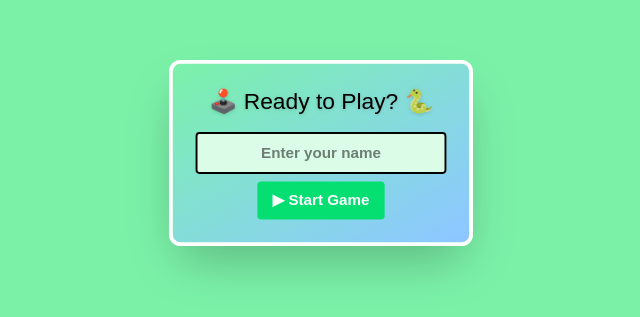
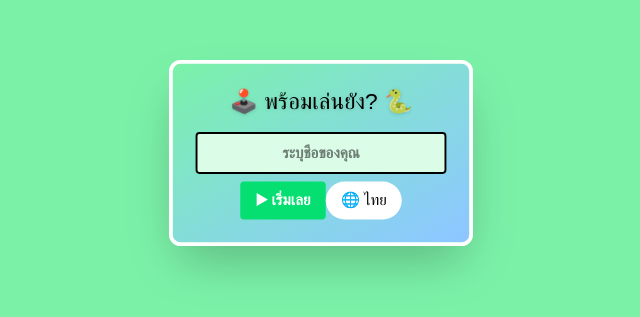
Before and after one commit to Boolooki/snake-game, a Next.js app: page / in a window 1280 px wide. Shown: the part 247-564 px from the top of the page, without its empty margins (319-959 px from the left). Built offline with nearby package versions, Linux system fonts and the light colour scheme.

Commit message:
-Startmodal now can change lang -TH lang is now full available -Fix Bomb not respawn new place when restart -add refresh button for fix fetch slower than player check leaderboard

```diff
--- a/src/app/page.tsx
+++ b/src/app/page.tsx
@@ -23,6 +23,8 @@ export default function Home() {
         setUsername={game.setUsername}
         onStart={game.onStart}
         hasStarted={game.hasStarted}
+        language={game.language}
+        onLangToggle={game.onLangToggle}
       />
 
       <h1 className="text-3xl font-bold">
--- a/src/app/services/useLeaderboard.ts
+++ b/src/app/services/useLeaderboard.ts
@@ -1,7 +1,7 @@
 import { useState, useEffect } from 'react';
 import { LeaderboardEntry } from '../../types';
 
-export function useLeaderboard() {
+export function useLeaderboard(refreshKey: number = 0) {
   const [data, setData] = useState<LeaderboardEntry[]>([]);
   const [loading, setLoading] = useState(true);
   const [error, setError] = useState(false);
@@ -17,7 +17,7 @@ export function useLeaderboard() {
         setError(true);
         setLoading(false);
       });
-  }, []);
+  }, [refreshKey]);
 
   return { data, loading, error };
 }
--- a/src/components/leaderbaord/LeaderboardModal.tsx
+++ b/src/components/leaderbaord/LeaderboardModal.tsx
@@ -1,14 +1,23 @@
 import { useLeaderboard } from "../../app/services/useLeaderboard";
 import { formatTime } from "@/utils/gameUtils";
+import { useState } from "react";
+import { ArrowPathIcon } from "@heroicons/react/24/outline";
 
 export default function LeaderboardModal({ onClose }: { onClose: () => void }) {
-  const { data, loading, error } = useLeaderboard();
+  const [ refreshKey, setRefreshKey ] = useState(0);
+  const { data, loading, error } = useLeaderboard(refreshKey);
 
   return (
     <div className="fixed inset-0 flex justify-center items-center z-50">
       <div className="bg-green-200 p-6 rounded shadow-lg w-80">
         <div className="flex justify-between items-center mb-4">
           <h2 className="text-xl font-bold">Leaderboard</h2>
+          <button
+            onClick={() => setRefreshKey((prev) => prev + 1)}
+            className="px-2 py-1 rounded text-xs"
+          >
+            <ArrowPathIcon className="w-5 h-5"/>
+          </button>
           <button
             onClick={onClose}
             className=" bg-gray-300 px-3 py-1 rounded hover:bg-gray-400"
@@ -28,7 +37,9 @@ export default function LeaderboardModal({ onClose }: { onClose: () => void }) {
               <span className="truncate">
                 {i + 1}. {entry.username}
               </span>
-              <span className="text-right">{entry.score}point {formatTime(entry.duration)}</span>
+              <span className="text-right">
+                {entry.score}point {formatTime(entry.duration)}
+              </span>
             </li>
           ))}
         </ul>
--- a/src/components/ui/StartModal.tsx
+++ b/src/components/ui/StartModal.tsx
@@ -1,10 +1,28 @@
 import { PropsStartModal } from "@/types";
+import LanguageSelector from "./LanguageSelector";
+
+const messages = {
+  th: {
+    Mass: "🕹️ พร้อมเล่นยัง? 🐍",
+    placeho: "ระบุชื่อของคุณ",
+    startbut: "▶ เริ่มเลย",
+    toomuchtext: "ใส่อักษรได้แค่10ตัวนะ",
+  },
+  en: {
+    Mass: "🕹️ Ready to Play? 🐍",
+    placeho: "Enter your name",
+    startbut: "▶ Start Game",
+    toomuchtext: "Max 10 characters allowed",
+  },
+};
 
 export default function StartModal({
   username,
   setUsername,
   onStart,
   hasStarted,
+  language,
+  onLangToggle,
 }: PropsStartModal) {
   if (hasStarted) return null;
 
@@ -12,25 +30,27 @@ export default function StartModal({
     <div className="fixed inset-0 bg-green-300 bg-opacity-60 flex items-center justify-center z-50">
       <div className="bg-gradient-to-br from-green-300 to-blue-300 p-6 rounded-xl shadow-2xl border-4 border-white w-[320px] font-arcade text-center transform scale-95 opacity-0 animate-[fadeIn_1s_ease-out_forwards]">
         <h2 className="text-2xl mb-4 text-black drop-shadow">
-          🕹️ Ready to Play? 🐍
+          {messages[language].Mass}
         </h2>
+
         <input
           type="text"
           value={username}
           onChange={(e) => setUsername(e.target.value)}
           maxLength={10}
           className="px-4 py-2 border-2 border-black rounded bg-green-100 text-center w-full mb-2 font-bold"
-          placeholder="Enter your name"
+          placeholder={messages[language].placeho}
         />
         {username.length >= 10 && (
-          <p className="text-xs text-red-600 mb-2">Max 10 characters allowed</p>
+          <p className="text-xs text-red-600 mb-2">{messages[language].toomuchtext}</p>
         )}
-        <button
-          onClick={onStart}
-          className="bg-green-400 text-white px-4 py-2 rounded hover:bg-green-600 hover:text-black transition-all font-bold"
-        >
-          ▶ Start Game
-        </button>
+          <button
+            onClick={onStart}
+            className="bg-green-400 text-white px-4 py-2 rounded hover:bg-green-600 hover:text-black transition-all font-bold"
+          >
+            {messages[language].startbut}
+          </button>
+          <LanguageSelector language={language} onLangToggle={onLangToggle} />
       </div>
     </div>
   );
--- a/src/hooks/useSnakeGame.ts
+++ b/src/hooks/useSnakeGame.ts
@@ -315,6 +315,7 @@ export const useSnakeGame = () => {
     setIsSpeedBurst(false);
     setTriggerReset(true);
     setHasSubmitted(false);
+    spawnBombs(exclude);
   }, [bomb, energyShield, food, snake, speedBurst]);
 
   const onStart = () => {
--- a/src/types/index.ts
+++ b/src/types/index.ts
@@ -19,6 +19,8 @@ export type PropsStartModal = {
   setUsername: (name: string) => void;
   onStart: () => void;
   hasStarted: boolean;
+  language: 'th' | 'en';
+  onLangToggle: (lang: "th" | "en") => void;
 };
 
 export type PropsControlButton = {
```
